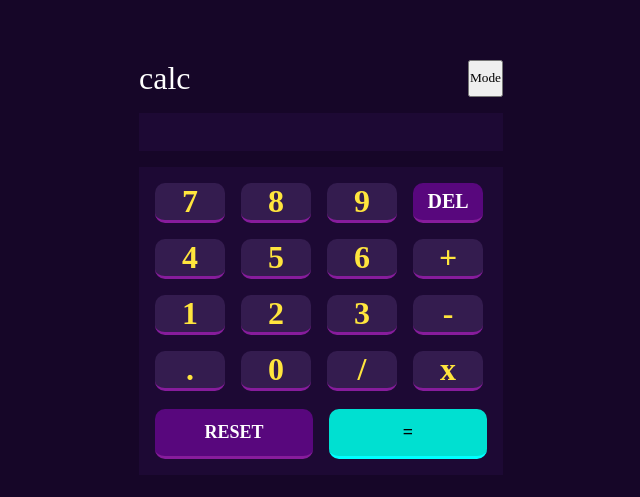
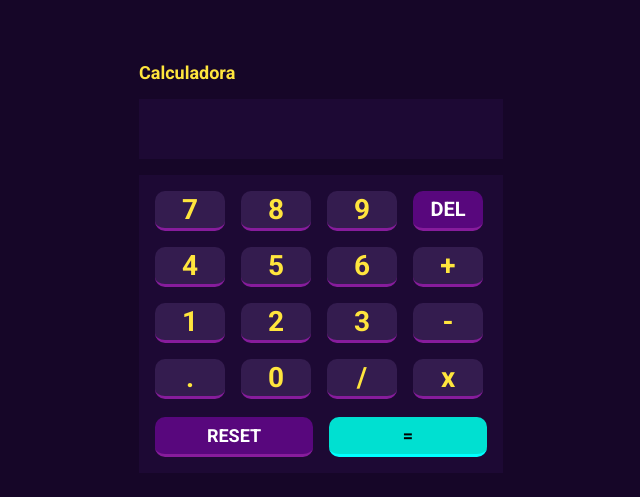
Before and after one commit to kvitorr/front-end-practices, a plain HTML site: page javascript-dom/calculadora/index.html in a window 1280 px wide. Shown: the part 133-630 px from the top of the page, without its empty margins (319-959 px from the left). Drawn offline with Linux system fonts and the light colour scheme.

Commit message:
calculadora final

```diff
--- a/javascript-dom/calculadora/index.html
+++ b/javascript-dom/calculadora/index.html
@@ -7,8 +7,8 @@
     <link rel="stylesheet" href="./style.css">
 
     <link rel="preconnect" href="https://fonts.googleapis.com">
-<link rel="preconnect" href="https://fonts.gstatic.com" crossorigin>
-<link href="https://fonts.googleapis.com/css2?family=League+Spartan:wght@400;500;600;700&display=swap" rel="stylesheet">
+    <link rel="preconnect" href="https://fonts.gstatic.com" crossorigin>
+    <link href="https://fonts.googleapis.com/css2?family=Roboto:wght@700&display=swap" rel="stylesheet">
 </head>
 <body>
 
@@ -17,8 +17,7 @@
     <div id="calculadora">
 
         <nav>
-            <p>calc</p>
-            <button>Mode</button>
+            <p>Calculadora</p>
         </nav>
 
         <div class="visor-div">
@@ -42,7 +41,7 @@
                 <div class="grid-item" onclick="insert('3')">3</div>
                 <div class="grid-item" onclick="insert('-')">-</div>
 
-                <div class="grid-item">.</div>
+                <div class="grid-item" onclick="insert('.')">.</div>
                 <div class="grid-item" onclick="insert('0')">0</div>
                 <div class="grid-item" onclick="insert('/')">/</div>
                 <div class="grid-item" onclick="insert('*')">x</div>
@@ -58,5 +57,7 @@
 
 
 <script src="./script.js"></script>
+<script src="https://kit.fontawesome.com/998c60ef77.js" crossorigin="anonymous"></script>
+
 </body>
 </html>
--- a/javascript-dom/calculadora/style.css
+++ b/javascript-dom/calculadora/style.css
@@ -1,24 +1,25 @@
 * {
     margin: 0;
     padding: 0;
+    border: 0;
     box-sizing: border-box;
-    font-family: 'sans-serif';
+    font-family: 'Roboto','sans-serif';
 }
 
 :root {
     --main-background: hsl(268, 75%, 9%);
     --toggle-background: hsl(268, 71%, 12%);
 
-    --Dark-violet: hsl(281, 89%, 26%);
-    --Vivid-magenta: hsl(285, 91%, 52%);
+    --especial-grid: hsl(281, 89%, 26%);
+    --especial-grid-active: hsl(285, 91%, 52%);
 
-    --Pure-cyan: hsl(176, 100%, 44%);
-    --Soft-cyan: hsl(177, 92%, 70%);
+    --equal-button-color: hsl(176, 100%, 44%);
+    --equal-button-color-active: hsl(177, 92%, 70%);
 
-    --Very-dark-violet: hsl(268, 47%, 21%);
+    --Very-especial-grid: hsl(268, 47%, 21%);
     --Dark-magenta: hsl(290, 70%, 36%);
 
-    --Light-yellow: hsl(52, 100%, 62%);
+    --color-letters: hsl(52, 100%, 62%);
     --Very-dark-blue: hsl(198, 20%, 13%);
     --White: hsl(0, 0, 100%);
 }
@@ -32,24 +33,33 @@ body{
 
 nav{
     display: flex;
+    align-items: center;
     justify-content: space-between;
-    color: white;
+    color: var(--color-letters);
+    font-size: 18px;
+    font-family: 'Roboto', 'sans-serif';
+}
+
+.visor-div {
+    width: 364px;
+    min-height: 60px;
+    background-color: var(--toggle-background);
+    margin: 1rem auto;
+
 }
 
 #visor {
-    width: 364px;
-    min-height: 38px;
-    background-color: var(--toggle-background);
-    margin: 1rem auto;
-
-    color: var(--Light-yellow);
+    color: var(--color-letters);
     word-wrap: break-word;
     text-align: right;
+    padding: 1rem;
+
 }
 
 #calculadora {
     background-color: var(--main-background);
-    font-size: 32px;
+    font-size: 28px;
+    padding: 1rem;
 }
 
 .teclas{
@@ -60,7 +70,7 @@ nav{
 #grid-item-especial {
     color: white;
     font-size: 20px;
-    background-color: var(--Dark-violet);
+    background-color: var(--especial-grid);
 }
 
 #grid-item-especial:hover {
@@ -78,7 +88,7 @@ nav{
 
 .grid-2 {
     display: grid;
-    grid-template-rows: 50px;
+    grid-template-rows: 40px;
     grid-template-columns: 158px 158px;
     gap: 1rem;
 
@@ -86,8 +96,8 @@ nav{
 
 .grid-item {
     font-weight: 700;
-    color: var(--Light-yellow);
-    background-color: var(--Very-dark-violet);
+    color: var(--color-letters);
+    background-color: var(--Very-especial-grid);
     display: flex;
     align-items: center;
     justify-content: center;
@@ -104,7 +114,7 @@ nav{
 }
 
 .grid-item2 {
-    background-color: var(--Dark-violet);
+    background-color: var(--especial-grid);
     color: white;
 
     display: flex;
@@ -126,7 +136,7 @@ nav{
 }
 
 #grid-equal-item{
-    background-color: var(--Pure-cyan);
+    background-color: var(--equal-button-color);
     color: black;
     font-weight: 700;
 
@@ -134,7 +144,7 @@ nav{
 }
 
 #grid-equal-item:hover{
-    background-color: var(--Soft-cyan);
+    background-color: var(--equal-button-color-active);
     transition: 0.5s;
 
 }
@@ -142,3 +152,49 @@ nav{
 #grid-item-especial {
     font-size: 20px;
 }
+
+
+
+
+/*tirar checkbox de tela*/
+
+.checkbox {
+    opacity: 0;
+    position: absolute;
+}
+
+.label {
+    background-color: black;
+    border: white solid 1px;
+    border-radius: 50px;
+    cursor: pointer;
+
+    display: flex;
+    align-items: center;
+    justify-content: space-between;
+
+    padding: 3px;
+    position: relative;
+    height: 21px;
+    width: 40px;
+}
+
+.label .ball {
+    background-color: #fff;
+    border-radius: 50%;
+
+    position: absolute;
+    top: 1px;
+    left: 2px;
+
+    height: 16px;
+    width: 16px;
+
+    transform: translateX(0px);
+    transition: transform 0.2s linear;
+
+}
+
+.checkbox:checked + .label .ball {
+    transform: translateX(19px);
+}
```
Also changed, not shown: javascript-dom/calculadora/script.js (line endings or trailing spaces), 1 other file.
